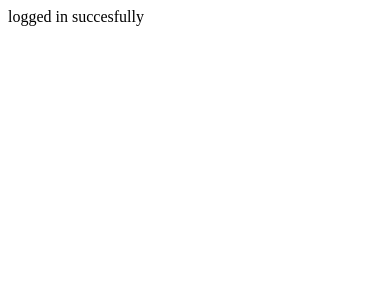
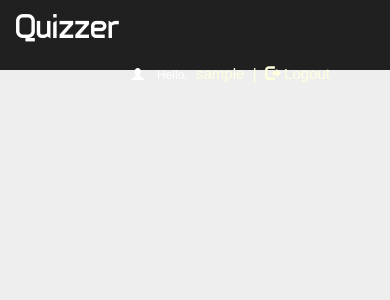
Before and after one commit to sudarshanvm/QuizPortal, a PHP site: page /account.php in a window 390 px wide. Shown: the top 300 px of the page. Run offline with PHP 8.4, Linux system fonts and the light colour scheme; the visitor is signed in with stand-in values (Sample User, id 1); some web fonts are replaced.

```diff
--- a/account.php
+++ b/account.php
@@ -1,4 +1,57 @@
 <?php
 
-	echo  "logged in succesfully" ;
+	// echo  "logged in succesfully" ;
 ?>
+<!DOCTYPE html PUBLIC "-//W3C//DTD XHTML 1.0 Transitional//EN" "http://www.w3.org/TR/xhtml1/DTD/xhtml1-transitional.dtd">
+<html xmlns="http://www.w3.org/1999/xhtml">
+<head>
+<link rel="icon" href="favicon.ico" type="image/icon" sizes="16x16">
+<meta http-equiv="Content-Type" content="text/html; charset=iso-8859-1" />
+<meta name="viewport" content="width=device-width, initial-scale=1">
+
+<title>Quiz || Quizzer </title>
+<link  rel="stylesheet" href="css/bootstrap.min.css"/>
+ <link  rel="stylesheet" href="css/bootstrap-theme.min.css"/>
+ <link rel="stylesheet" href="css/main.css">
+ <link  rel="stylesheet" href="css/font.css">
+ <script src="js/jquery.js" type="text/javascript"></script>
+
+
+  <script src="js/bootstrap.min.js"  type="text/javascript"></script>
+<link href='http://fonts.googleapis.com/css?family=Roboto:400,700,300' rel='stylesheet' type='text/css'>
+<?php
+if (@$_GET['w']) {
+    echo '<script>alert("' . @$_GET['w'] . '");</script>';
+}
+?>
+
+</head>
+<?php
+include_once 'databaseCon.php';
+?>
+<body>
+
+
+<div class="header">
+<div class="row">
+<div class="col-lg-6">
+<span class="logo">Quizzer</span></div>
+<div class="col-md-4 col-md-offset-2">
+ <?php
+include_once 'databaseCon.php';
+session_start();
+if (!(isset($_SESSION['username']))) {
+    header("location:index.php");
+} else {
+    $name     = $_SESSION['name'];
+    $username = $_SESSION['username'];
+
+    include_once 'databaseCon.php';
+    echo '<span class="pull-right top title1" ><span style="color:white"><span class="glyphicon glyphicon-user" aria-hidden="true"></span>&nbsp;&nbsp;&nbsp;&nbsp;Hello,</span> <span class="log log1" style="color:lightyellow">' . $username . '&nbsp;&nbsp;|&nbsp;&nbsp;<a href="logout.php?q=account.php" style="color:lightyellow"><span class="glyphicon glyphicon-log-out" aria-hidden="true"></span>&nbsp;Logout</button></a></span>';
+}
+?>
+</div>
+</div></div>
+
+</body>
+</html>
--- a/css/main.css
+++ b/css/main.css
@@ -5,7 +5,7 @@ body {
 	background: #eee;
 	min-height: 550px;
 	background-attachment: fixed;
-	background-image: url(../image/bg.jpg);
+	/* background-image: url(../image/bg.jpg); */
 }
 .bg {
 	min-height: 540px;
```
Also changed, not shown: login.php (+6 -2 lines).
